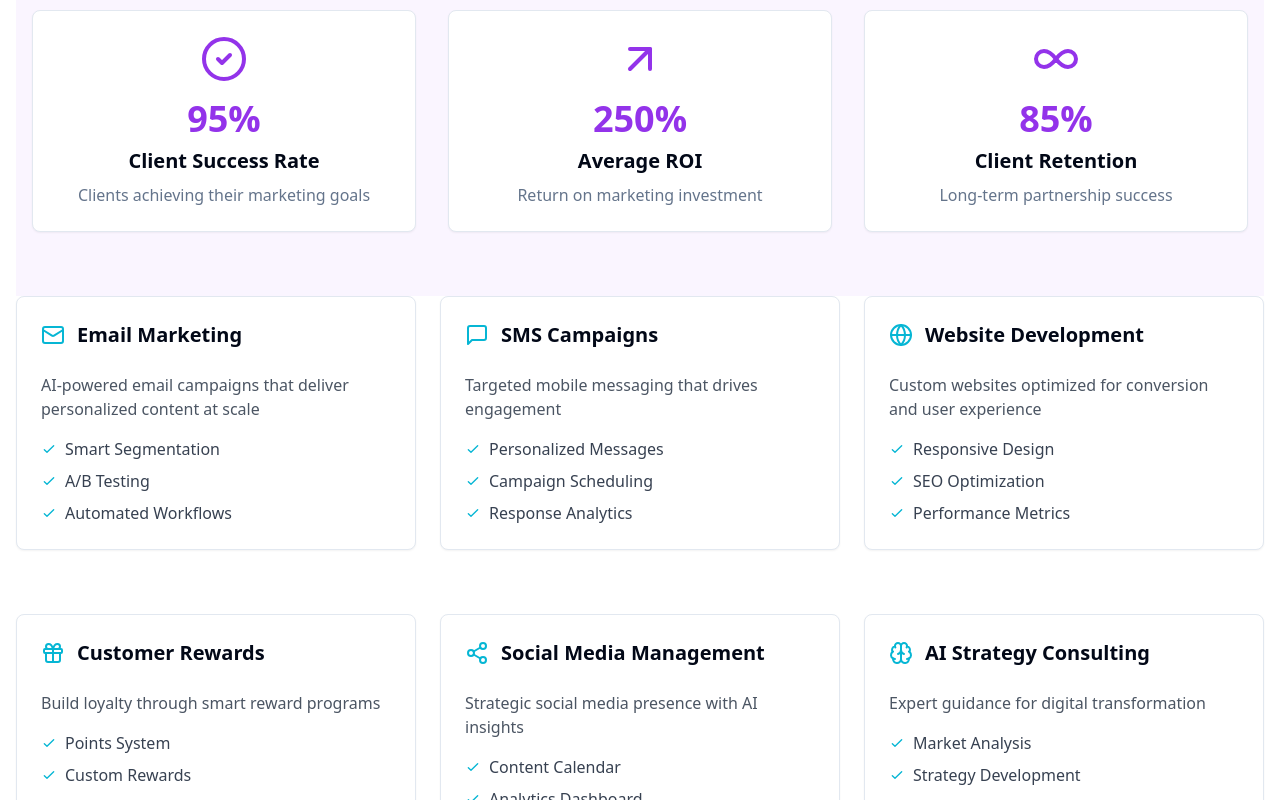
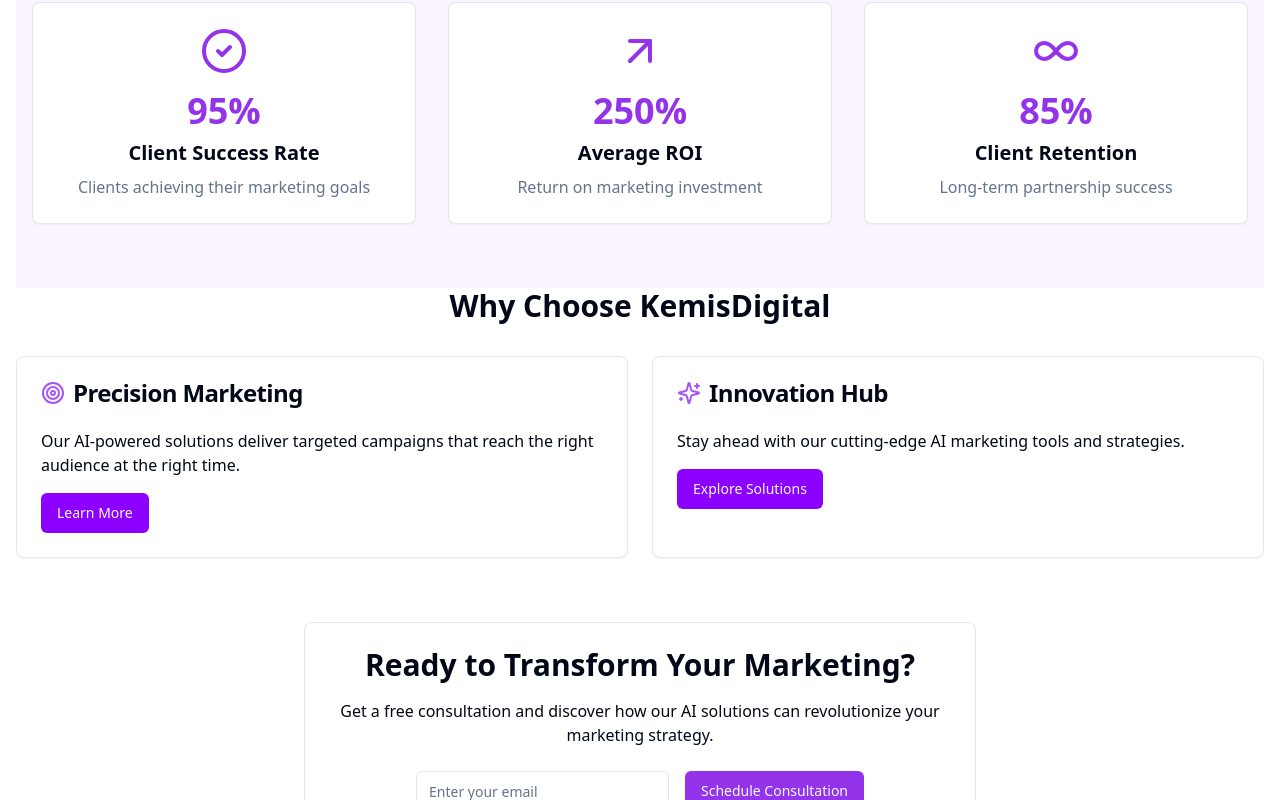
Before and after one commit to salutethegenius/kemisdigital-2027, a React (Vite) app in the folder client/: page / in a window 1280 px wide. Shown: the part 2675-3475 px from the top of the page. Built offline with nearby package versions, Linux system fonts and the light colour scheme; no server answers.

Commit message:
Agent query: Have all the additional services sections been removed from the homepage, leaving only the main AI Marketing Services section with the three core services?

```diff
--- a/client/src/pages/Home.tsx
+++ b/client/src/pages/Home.tsx
@@ -3,23 +3,12 @@ import FeatureCard from "@/components/shared/FeatureCard";
 import { motion } from "framer-motion";
 import { Link } from "wouter";
 import {
-  Mail,
-  MessageSquare,
   Globe,
-  Gift,
-  Share2,
-  Brain,
   Target,
   Sparkles,
-
-  BarChart,
-  Rocket,
-  Users,
-  Zap,
   CheckCircle2,
   ArrowUpRight,
   Infinity,
-  Shield,
   Code2 as Code,
 } from "lucide-react";
 import { Input } from "@/components/ui/input";
@@ -31,7 +20,7 @@ export default function Home() {
   const aiServices = [
     {
       icon: Globe,
-      title: "Custom Website Development",
+      title: "Website Development",
       description: "Enterprise-grade, secure websites with integrated client portals tailored for financial institutions and NGOs. Our solutions prioritize compliance, user experience, and seamless integration capabilities.",
       benefits: [
         "Bank-grade SSL security with 256-bit encryption",
@@ -70,7 +59,7 @@ export default function Home() {
 
     {
       icon: Code,
-      title: "Custom Software/App Development",
+      title: "Software & App Development",
       description: "Tailored software solutions and mobile applications built with cutting-edge technology to address specific business challenges and enhance operational efficiency.",
       benefits: [
         "Custom enterprise software development",
@@ -236,81 +225,7 @@ export default function Home() {
         </div>
       </section>
 
-      <motion.div
-        className="grid grid-cols-1 md:grid-cols-3 gap-6 mb-16"
-        variants={staggerChildren}
-        initial="initial"
-        animate="animate"
-      >
-        <FeatureCard
-          title="Email Marketing"
-          description="AI-powered email campaigns that deliver personalized content at scale"
-          icon={Mail}
-          items={[
-            "Smart Segmentation",
-            "A/B Testing",
-            "Automated Workflows",
-          ]}
-        />
-        <FeatureCard
-          title="SMS Campaigns"
-          description="Targeted mobile messaging that drives engagement"
-          icon={MessageSquare}
-          items={[
-            "Personalized Messages",
-            "Campaign Scheduling",
-            "Response Analytics",
-          ]}
-        />
-        <FeatureCard
-          title="Website Development"
-          description="Custom websites optimized for conversion and user experience"
-          icon={Globe}
-          items={[
-            "Responsive Design",
-            "SEO Optimization",
-            "Performance Metrics",
-          ]}
-        />
-      </motion.div>
 
-      <motion.div
-        className="grid grid-cols-1 md:grid-cols-3 gap-6 mb-16"
-        variants={staggerChildren}
-        initial="initial"
-        animate="animate"
-      >
-        <FeatureCard
-          title="Customer Rewards"
-          description="Build loyalty through smart reward programs"
-          icon={Gift}
-          items={[
-            "Points System",
-            "Custom Rewards",
-            "Engagement Tracking",
-          ]}
-        />
-        <FeatureCard
-          title="Social Media Management"
-          description="Strategic social media presence with AI insights"
-          icon={Share2}
-          items={[
-            "Content Calendar",
-            "Analytics Dashboard",
-            "Engagement Optimization",
-          ]}
-        />
-        <FeatureCard
-          title="AI Strategy Consulting"
-          description="Expert guidance for digital transformation"
-          icon={Brain}
-          items={[
-            "Market Analysis",
-            "Strategy Development",
-            "Implementation Support",
-          ]}
-        />
-      </motion.div>
 
       <section className="mb-16">
         <h2 className="text-3xl font-bold text-center mb-8">Why Choose KemisDigital</h2>
```
Also changed, not shown: Pasted-To-focus-on-helping-financial-services-and-NGOs-digitize-operations-in-the-Bahamas-here-are-advance-1733496134760.txt.
